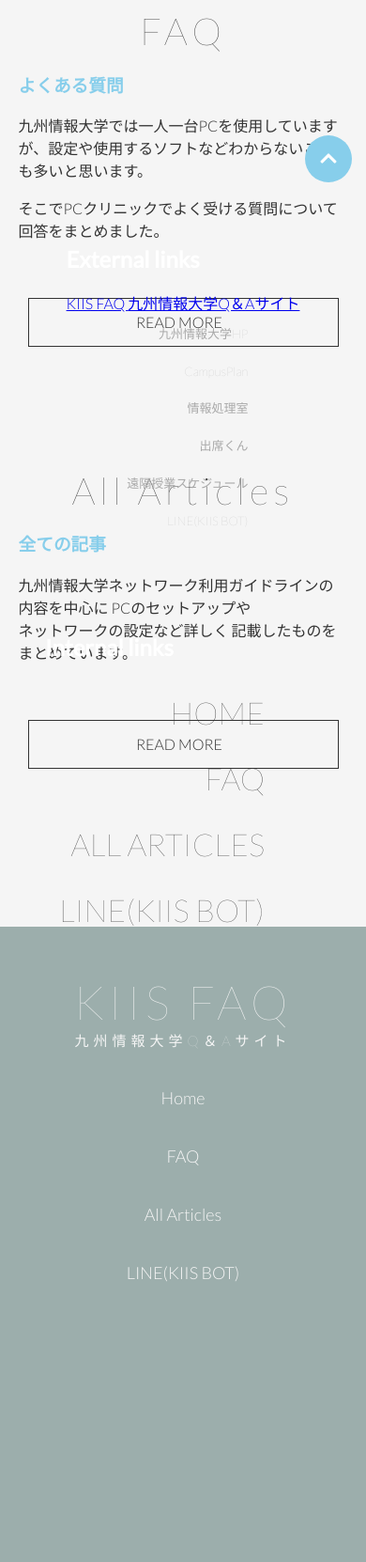
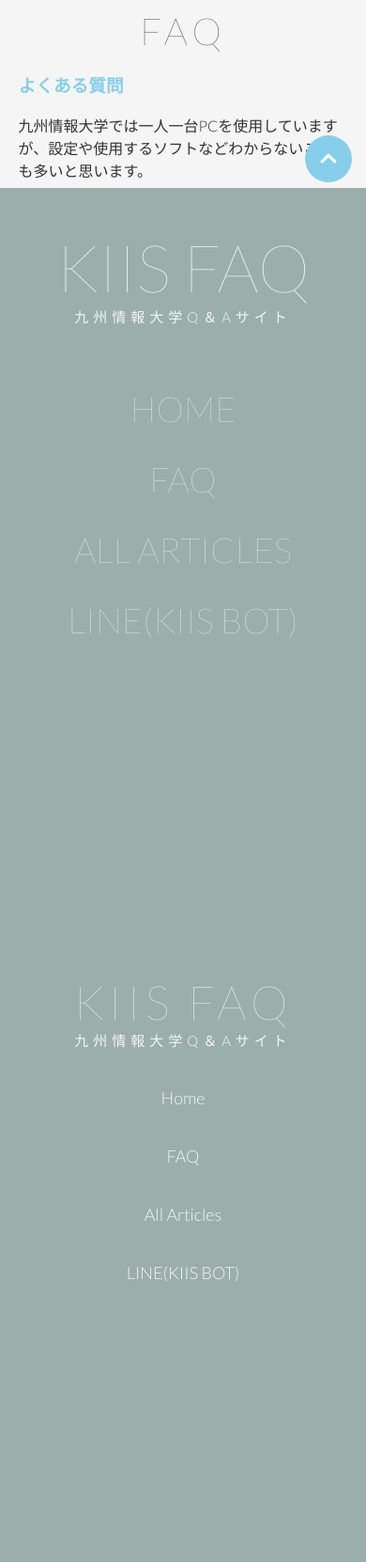
Before and after one commit to kirari-kiis/kiis_qa, a Flask app: page /index in a window 390 px wide. Shown: the part 644-2306 px from the top of the page at 94% size. Run offline with Flask 2, Linux system fonts and the light colour scheme; some libraries are stand-ins or nearby versions.

Commit message:
sidebar_CSS

```diff
--- a/app/static/css/main.css
+++ b/app/static/css/main.css
@@ -44,7 +44,9 @@
   text-align: center;
 }
 
-
+span{
+  font-weight: 300;
+}
 @keyframes fadeup {
   from {
     opacity: 0;
--- a/app/static/css/sidebar.css
+++ b/app/static/css/sidebar.css
@@ -9,7 +9,7 @@
   /* background-color: gray; */
   /* background: linear-gradient(-45deg, #404040, #bfbfbf); */
   /* background-color: #a4ae9c; */
-  /* background-color: #9caeac; */
+  background-color: #9caeac;
   z-index: 70;
   height: 100% !important;
   /* padding: 10px; */
@@ -65,7 +65,7 @@
   cursor: pointer;
   text-decoration: none;
   font-weight: 200;
-  font-size: 33px;
+  font-size: 37px;
 
 }
 input[type="checkbox"]:checked ~ #sidebarMenu {
@@ -181,6 +181,6 @@
   cursor: pointer;
   text-decoration: none;
   font-weight: 200;
-  font-size: 13px;
+  font-size: 17px;
 
 }
--- a/app/static/css/style.css
+++ b/app/static/css/style.css
@@ -58,9 +58,9 @@
   }
 
   .top > h1 {
-    font-size: 40px;
+    font-size: 60px;
     position: relative;
-    top: 90;
+    top: 75;
   }
 
   .top > a {
@@ -68,7 +68,7 @@
   }
 
   .top > h1 {
-    letter-spacing: 5px;
+    letter-spacing: 4px;
   }
 
 
@@ -79,7 +79,55 @@
     height: 75%;
   }
 
+  .sidebarbrock1{
+    display: none;
+  }
 
+  .sidebarbrock2{
+    width: 90%;
+    height: 90%;
+    text-align: center;
+  }
+
+  .sidebarMenuInner{
+    margin: 0 auto !important;
+    padding-top: 50px !important;
+  }
+
+  .sidebarMenuInner li{
+    text-align: center !important;
+  }
+
+  .sidebarMenuInner li a{
+    color: whitesmoke !important;
+    text-align: center;
+  }
+
+  .smart_title  span{
+    display: block;
+  font-size: 15px;
+  color: whitesmoke ;
+  letter-spacing: 5px;
+  text-align: center;
+  }
+
+  .internal_links{
+    display: none;
+  }
+
+  .smart_title{
+    color: whitesmoke !important;
+    font-size: 70px;
+    font-weight: 200;
+    text-decoration: none;
+    margin: 0 auto;
+    text-align: center;
+    width: 200px;
+  }
+
+  .spinner{
+    background-color: whitesmoke !important;
+  }
 
   /* ページTOPに戻る */
   .pagetop {
@@ -151,12 +199,7 @@
     bottom: 25px;
   }
 
-  .sidebarbrock{
-    width: 100%;
-  }
-  .sidebarMenuInner li a {
-    font-size: 40px;
-  }
+
   .follower{
     display: none;
   }
@@ -355,6 +398,14 @@
 
   }
 
+  .sidebar_title{
+    height: fit-content;
+  }
+
+  .smart_title{
+    display: none;
+  }
+
   .image1 {
     height: 60%;
     width: 50%;
@@ -525,6 +576,8 @@
   }
 
 
+
+
   /* .top-header {
     display: none;
   } */
--- a/app/templates/index.html
+++ b/app/templates/index.html
@@ -28,7 +28,7 @@
         <div id="sidebarMenu" class="left">
             <div class="sidebarbrock1">
                 <h2 class="External_links">External links</h2>
-                <a href="/index">KIIS FAQ <span>九州情報大学Q＆Aサイト</span></a>
+                <a class="sidebar_title" href="/index">KIIS FAQ <span>九州情報大学Q＆Aサイト</span></a>
                 <ul class="External" >
                     <li><a href="https://www.kiis.ac.jp/">九州情報大学HP</a></li>
                     <li><a href="https://kiis-web.campusplan.jp/gakusei/web/CplanMenuWeb/UI/LoginForm.aspx">CampusPlan</a></li>
@@ -40,6 +40,7 @@
                 </ul>
             </div>
             <div class="sidebarbrock2">
+                <a class="smart_title" href="/index">KIIS FAQ <span>九州情報大学Q＆Aサイト</span></a>
                 <h2 class="Internal_links">Internal links</h2>
                 <ul class="sidebarMenuInner" >
                     <li><a href="/index">Home</a></li>
```
Also changed, not shown: app/templates/virus.html (added, +11 -0 lines).
